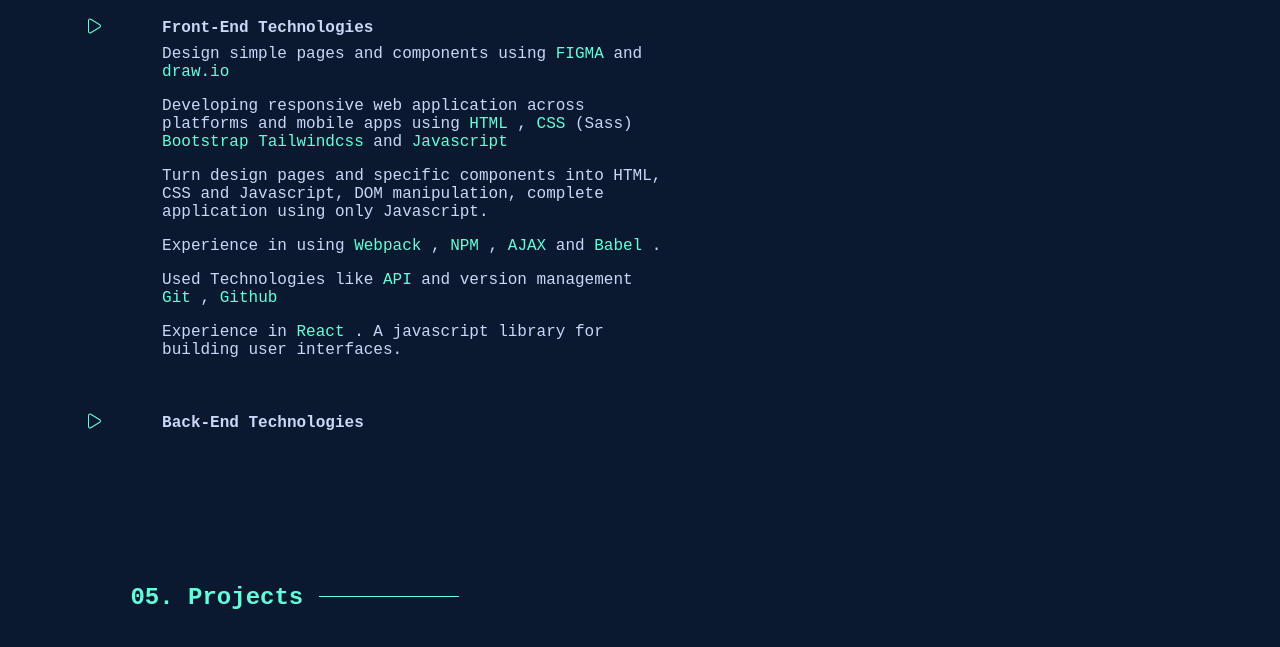
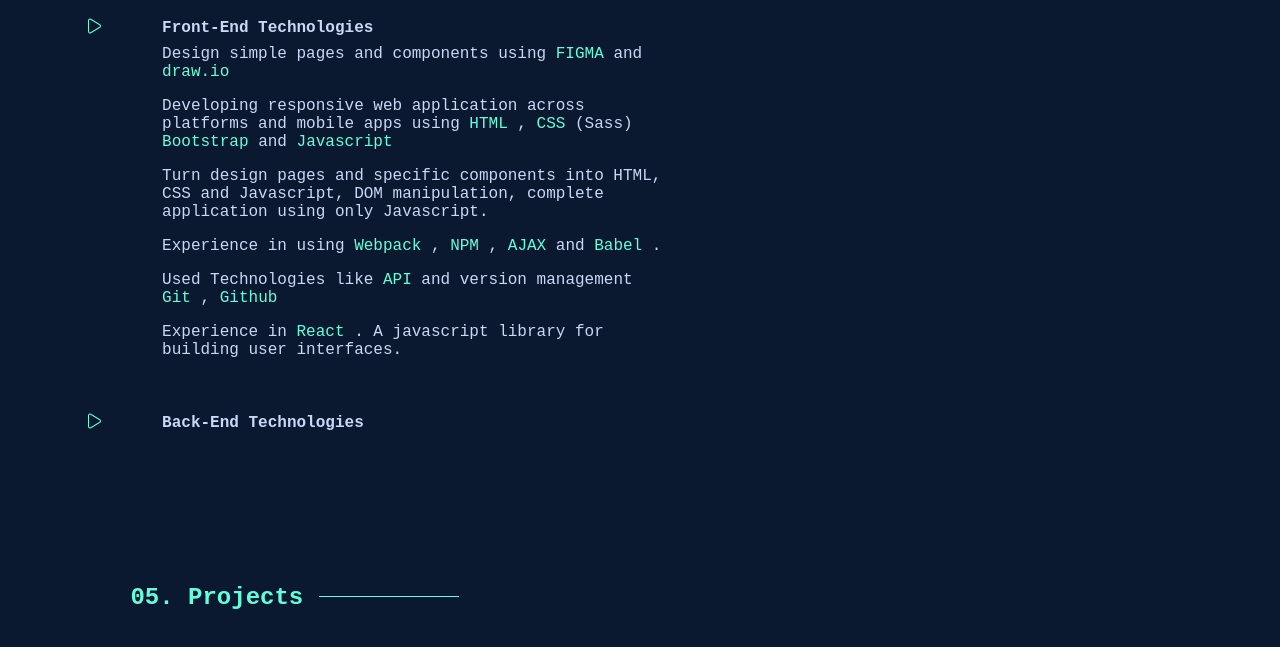
Before and after one commit to iumahboobi/portfolio, a website: page index.html in a window 1280 px wide. Shown: the part 3380-4027 px from the top of the page. Drawn offline with Linux system fonts and the light colour scheme.

Commit message:
tailwindupdated

```diff
--- a/index.html
+++ b/index.html
@@ -342,7 +342,7 @@
                       <span>CSS</span>
                       (Sass)
                       <span>Bootstrap</span>
-                      <span>Tailwindcss</span>
+                      <!-- <span>Tailwindcss</span> -->
 
                       and
                       <span>Javascript</span>
```
